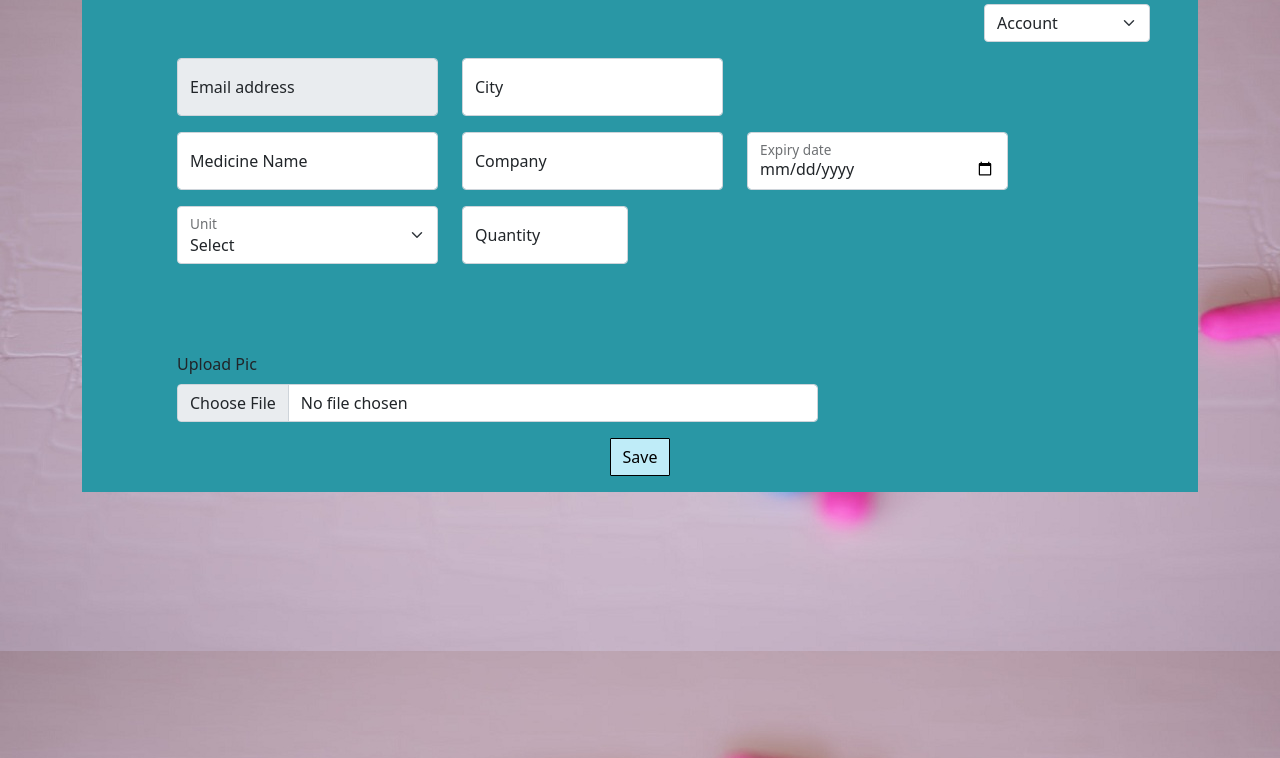
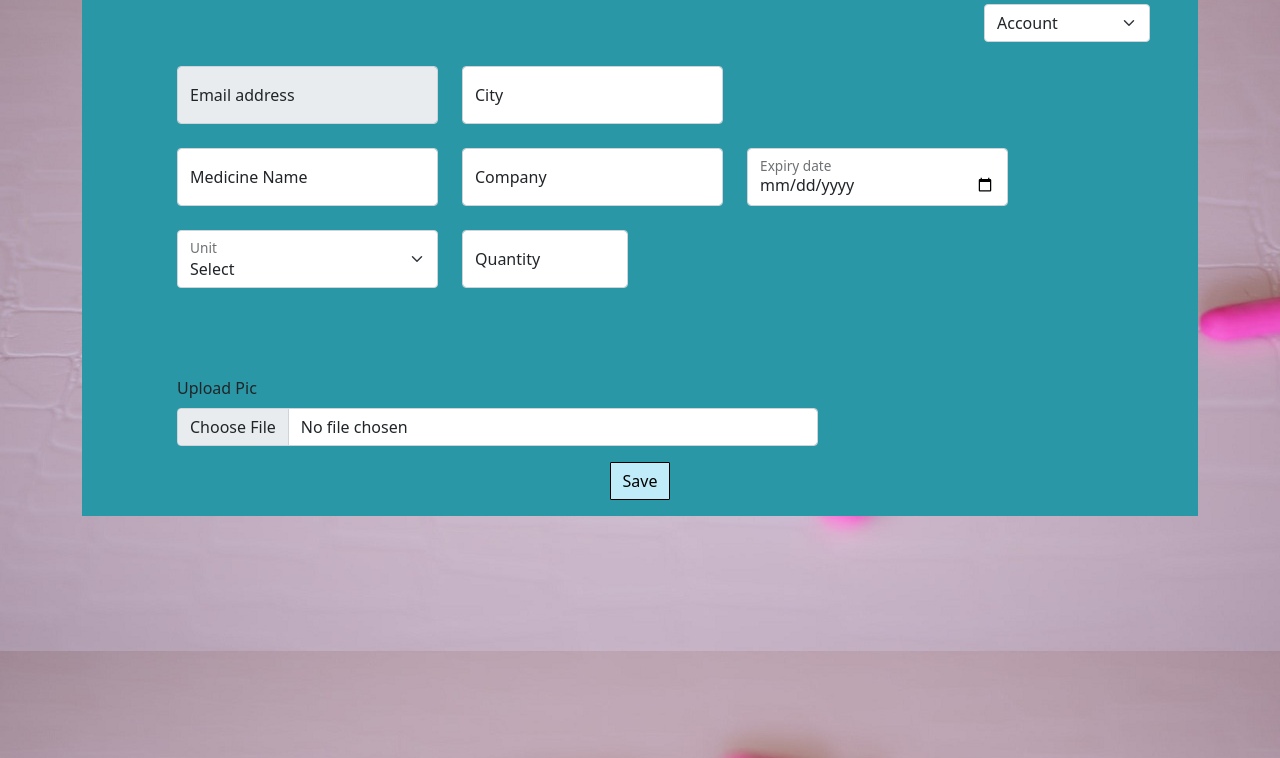
Before and after one commit to rexhoney/mediassist, a website: page public/med-avail.html in a window 1280 px wide. Shown: the part 42-800 px from the top of the page. Drawn offline with Linux system fonts and the light colour scheme; no server answers.

Commit message:
med avail

```diff
--- a/public/med-avail.html
+++ b/public/med-avail.html
@@ -49,16 +49,16 @@
                 </div>
             </div>
 
-            <div class="row mt-3">
+            <div class="row">
 
-                <div class="offset-md-1 col-md-3">
+                <div class="offset-md-1 col-md-3 mt-4">
                     <div class="form-floating">
                         <input type="text" class="form-control" readonly ng-model="uid" name="tid" id="tid" placeholder="name@example.com">
                         <label for="floatingInput">Email address</label>
                     </div>
                 </div>
 
-                <div class="col-md-3">
+                <div class="col-md-3 mt-4">
                     <div class="form-floating">
                         <input type="text" class="form-control" required name="tcty" id="tcty" placeholder="name@example.com">
                         <label for="floatingInput">City</label>
@@ -66,23 +66,23 @@
                 </div>
             </div>
 
-            <div class="row mt-3">
+            <div class="row">
 
-                <div class="offset-md-1 col-md-3">
+                <div class="offset-md-1 col-md-3 mt-4">
                     <div class="form-floating">
                         <input type="text" class="form-control" required name="mn" id="mn" placeholder="name@example.com">
                         <label for="floatingInput">Medicine Name</label>
                     </div>
                 </div>
 
-                <div class="col-md-3">
+                <div class="col-md-3 mt-4">
                     <div class="form-floating">
                         <input type="text" class="form-control" required name="mc" id="mc"placeholder="name@example.com">
                         <label for="floatingInput">Company</label>
                     </div>
                 </div>
 
-                <div class="col-md-3">
+                <div class="col-md-3 mt-4">
                     <div class="form-floating">
                         <input type="date" class="form-control" required name="md" id="md"placeholder="name@example.com">
                         <label for="floatingInput">Expiry date</label>
@@ -91,9 +91,9 @@
 
             </div>
 
-            <div class="row  mt-3">
+            <div class="row">
 
-                <div class="offset-md-1 col-md-3">
+                <div class="offset-md-1 col-md-3 mt-4">
                     <div class="form-floating">
                         <select class="form-select" id="ms" name="ms" required aria-label="Floating label select example">
                             <option selected disabled value="">Select</option>
@@ -105,7 +105,7 @@
                     </div>
                 </div>
 
-                <div class="col-md-2">
+                <div class="col-md-2 mt-4">
                     <div class="form-floating">
                         <input type="text" class="form-control" required name="mq" id="mq" placeholder="name@example.com">
                         <label for="floatingInput">Quantity</label>
```
Also changed, not shown: public/provider-profile.html (+1 -1 lines).
